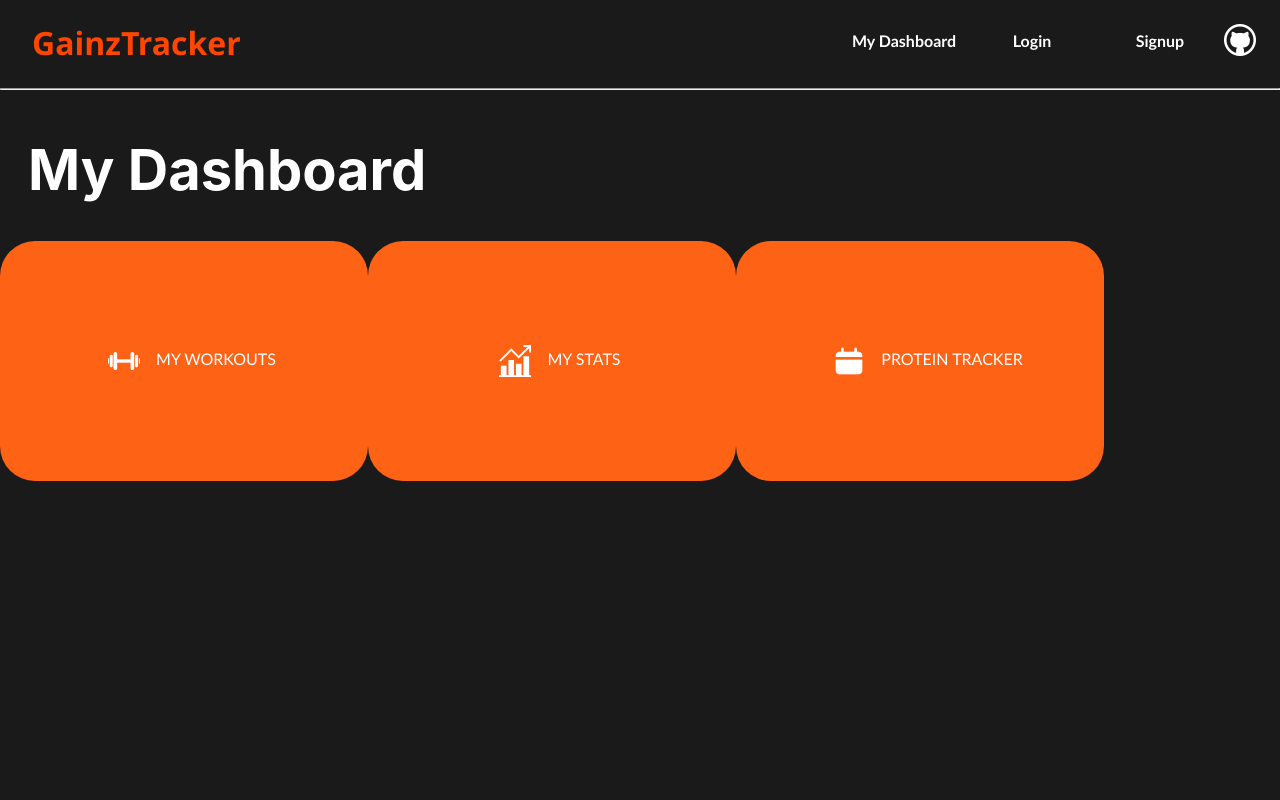
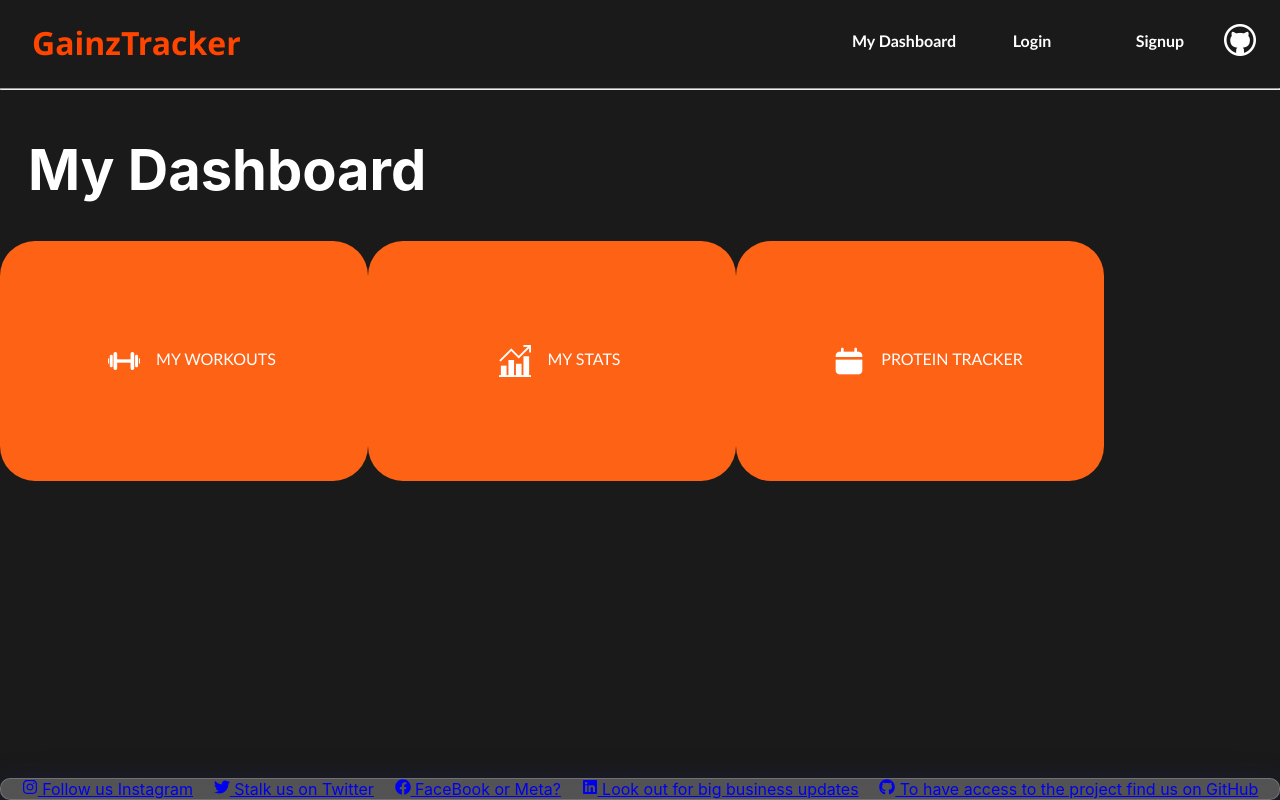
Before and after one commit to imcalled/BNTA-Capstone, a React (Create React App) app in the folder frontEnd/: page / in a window 1280 px wide. Built offline with nearby package versions, Linux system fonts and the light colour scheme.

Commit message:
added footer and fixed onto bottom of page

```diff
--- a/frontEnd/package.json
+++ b/frontEnd/package.json
@@ -13,6 +13,7 @@
     "react": "^17.0.2",
     "react-chartjs-2": "^4.0.0",
     "react-dom": "^17.0.2",
+    "react-icons": "^4.3.1",
     "react-router-dom": "^6.0.2",
     "react-scripts": "4.0.3",
     "semantic-ui-css": "^2.4.1",
--- a/frontEnd/src/App.js
+++ b/frontEnd/src/App.js
@@ -10,6 +10,7 @@ import StartWorkoutPage from './Pages/StartWorkoutPage';
 import './Styles/HomePage.css'
 import NewWorkoutContainer from './containers/NewWorkoutContainer'
 import EditWorkoutPage from './Pages/EditWorkoutPage';
+import Footer from "./components/Footer"
 
 
 function App() {
@@ -32,6 +33,9 @@ function App() {
 
       </Routes>
     </div>
+    <div>
+    <Footer />
+    </div>
     </BrowserRouter>
 
   );
--- /dev/null
+++ b/frontEnd/src/Components/Footer.js
@@ -0,0 +1,24 @@
+import React from 'react'
+import {FaInstagram} from "react-icons/fa"
+import {FaTwitter} from "react-icons/fa"
+import {FaFacebook} from "react-icons/fa"
+import {FaLinkedin} from "react-icons/fa"
+import {FaGithub} from "react-icons/fa"
+
+
+
+function Footer(){
+    return(
+
+    <div className = "socialMedia">
+    <a href = "https://instagram.com/zahir_a1?utm_medium=copy_link"> <FaInstagram/> Follow us Instagram</a>
+    <a href ="https://twitter.com/LatifJazim"><FaTwitter/> Stalk us on Twitter</a>
+    <a href = "https://en-gb.facebook.com/"><FaFacebook/> FaceBook or Meta?</a>
+    <a href ="https://www.linkedin.com"><FaLinkedin/> Look out for big business updates</a>
+    <a href ="https://github.com/imcalled/BNTA-Capstone"><FaGithub/> To have access to the project find us on GitHub</a>
+    </div>
+    )
+}
+
+
+export default Footer;
--- a/frontEnd/src/Pages/StartWorkoutPage.js
+++ b/frontEnd/src/Pages/StartWorkoutPage.js
@@ -1,7 +1,7 @@
 import '../components/WorkoutComponents/StartWorkoutPage.css';
 import { useState, useEffect } from "react";
 import { useParams } from "react-router";
-import ExerciseCard from '../components/ExerciseCard';
+import ExerciseCard from "../components/ExerciseCard"
 import RecordForm from '../components/WorkoutComponents/RecordForm';
 import Timer from '../components/WorkoutComponents/Timer';
 import '../components/WorkoutComponents/StartWorkoutPage.css';
--- a/frontEnd/src/Styles/HomePage.css
+++ b/frontEnd/src/Styles/HomePage.css
@@ -50,3 +50,19 @@
   font-size:3.5em;
   padding-left: 0.5em;
 }
+
+.socialMedia{
+  display: flex;
+  flex-direction: row;
+  justify-content: space-evenly;
+  background: rgba( 255, 255, 255, 0.25 );
+  box-shadow: 0 8px 32px 0 rgba( 31, 38, 135, 0.37 );
+  backdrop-filter: blur( 4px );
+  -webkit-backdrop-filter: blur( 4px );
+  border-radius: 10px;
+  border: 1px solid rgba( 255, 255, 255, 0.18 );
+  position:absolute;
+  left:0;
+  bottom:0;
+  right:0;
+}
```
Also changed, not shown: 1 other file (tests, documents, lock files or other folders).
